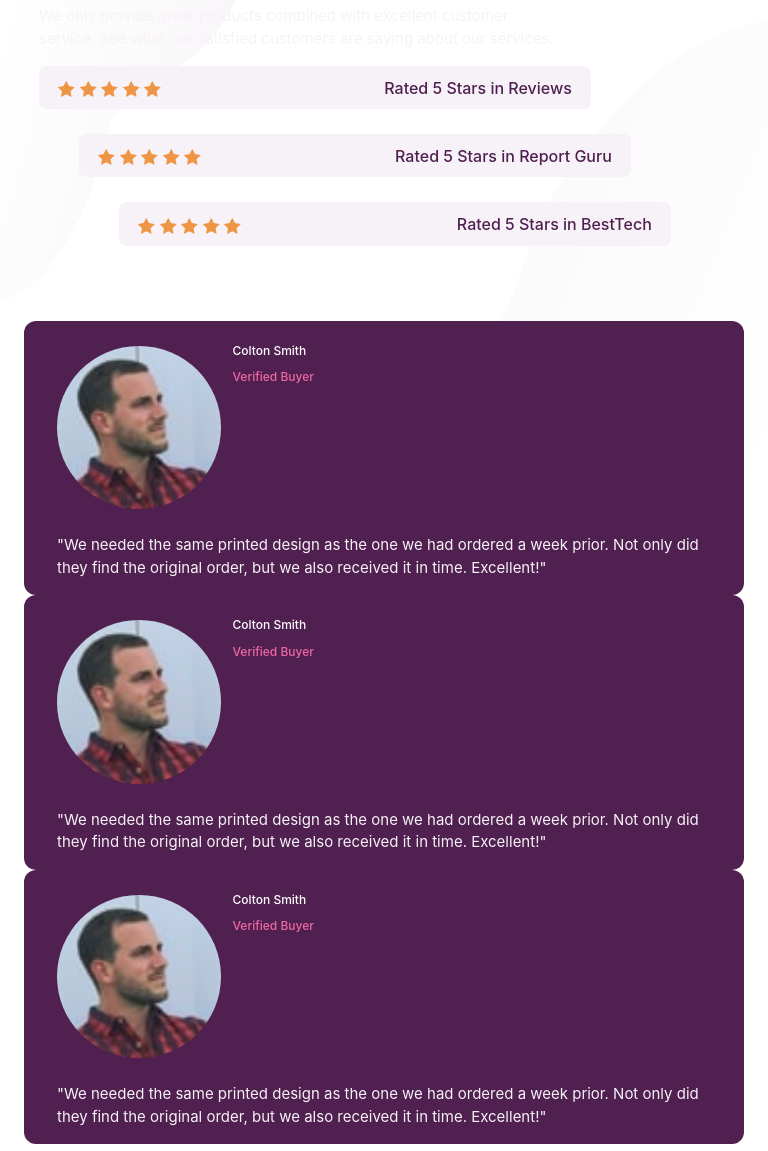
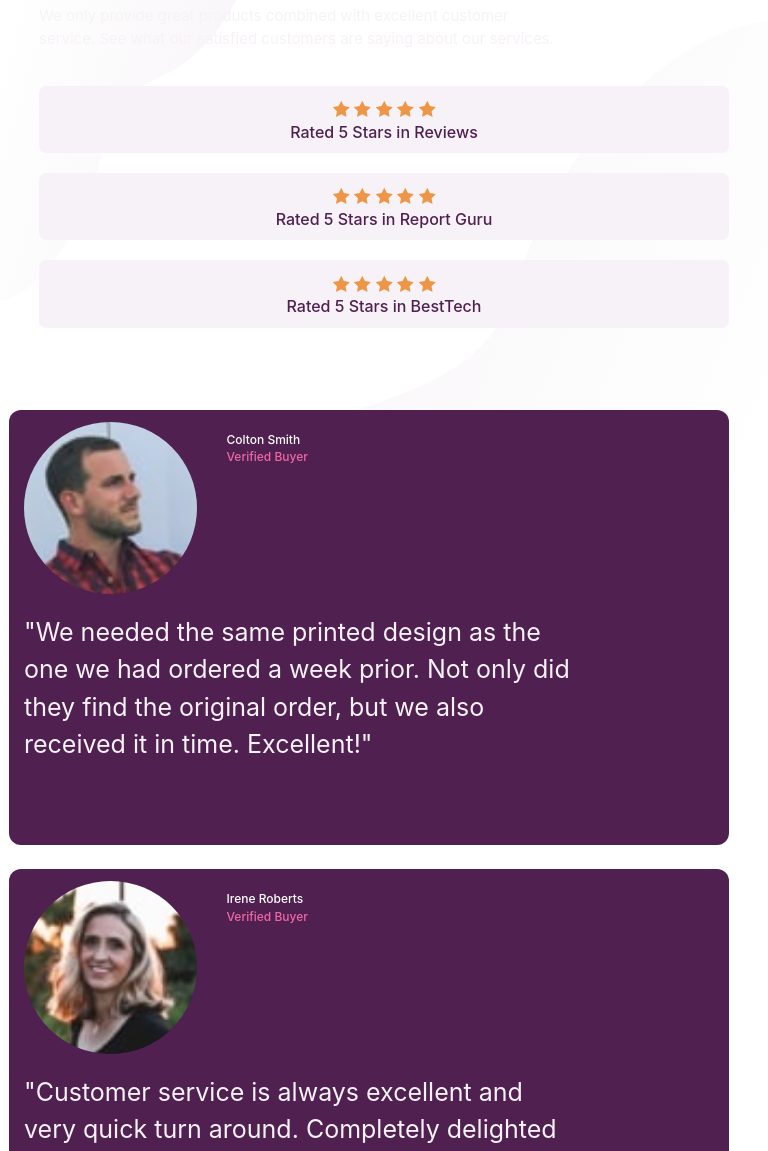
Before and after one commit to Afeez-Ola/Social-media-template, a plain HTML site: page index.html in a window 768 px wide. Shown: the part 149-1300 px from the top of the page. Drawn offline with Linux system fonts and the light colour scheme.

Commit message:
🎨 IMPROVE:

```diff
--- a/css/styles.css
+++ b/css/styles.css
@@ -63,7 +63,6 @@ h6 {
 
 .heading {
     margin: 50px auto;
-    /* margin-bottom: 50px; */
 }
 
 .product-text {
@@ -105,6 +104,52 @@ h6 {
     margin-left: 80px;
 }
 
+@media (max-width: 900px) {
+    .rating-box {
+        width: 100%;
+        flex-direction: column;
+    }
+    .one,
+    .two,
+    .three {
+        /* margin-left: 0; */
+        margin: 20px auto;
+    }
+}
+
+.reviews {
+    display: flex;
+    justify-content: center;
+    align-items: center;
+}
+
+@media (max-width: 900px) {
+    .reviews {
+        margin: auto;
+    }
+    .review {
+        margin: auto;
+    }
+    .name h6 {
+        font-size: 16px;
+    }
+    .profile span {
+        font-size: 16px;
+    }
+}
+
+@media (min-width: 700px) and (max-width: 900px) {
+    .review {
+        max-width: 600px;
+        margin: 12px auto;
+        padding-bottom: 3rem;
+    }
+    .notes p {
+        width: 80%;
+        font-size: 25px;
+    }
+}
+
 .review {
     background-color: var(--Very_Dark_Magenta);
     border-radius: 12px;
@@ -114,13 +159,19 @@ h6 {
 .review .profile {
     margin: 25px 18px;
     display: flex;
+    flex-direction: column;
 }
 
-.profile img {
+.review .profiler {
+    display: flex;
+}
+
+.review .profiler img {
     width: 25%;
     height: 25%;
     border-radius: 50%;
     margin-right: 12px;
+    margin-top: 12px;
 }
 
 .name h6 {
@@ -130,7 +181,7 @@ h6 {
     line-height: 80%;
 }
 
-.name span {
+.profile span {
     font-weight: 500;
     color: var(--Soft_Pink);
     line-height: 80%;
@@ -138,5 +189,11 @@ h6 {
 }
 
 .notes {
-    margin: 0 18px;
+    margin-top: 15px;
 }
+
+.notes p {
+    font-size: 25px;
+    margin: 10 0 0 16px;
+    padding: .3rem 0 1.1rem;
+}
--- a/index.html
+++ b/index.html
@@ -71,42 +71,47 @@
         <div class="container">
             <div class="reviews row">
                 <div class="review col-lg-3 col-md-12 col-sm-12">
+                    <div class="profiler">
+                        <img src="/images/image-colton.jpg" alt="colton">
                         <div class="profile">
-                        <img src="/images/image-colton.jpg" alt="colton">
                             <div class="name">
                                 <h6>Colton Smith</h6>
-                            <span>Verified Buyer</span>
+                            </div><span>Verified Buyer</span>
                         </div>
                     </div>
+
                     <div class="notes">
                         <p>"We needed the same printed design as the one we had ordered a week prior. Not only did they find the original order, but we also received it in time. Excellent!"
                         </p>
                     </div>
                 </div>
                 <div class="review col-lg-3 col-md-12 col-sm-12">
+                    <div class="profiler">
+                        <img src="/images/image-irene.jpg" alt="irene">
                         <div class="profile">
-                        <img src="/images/image-colton.jpg" alt="colton">
                             <div class="name">
-                            <h6>Colton Smith</h6>
-                            <span>Verified Buyer</span>
-
+                                <h6>Irene Roberts </h6>
+                            </div><span>Verified Buyer</span>
                         </div>
                     </div>
+
                     <div class="notes">
-                        <p>"We needed the same printed design as the one we had ordered a week prior. Not only did they find the original order, but we also received it in time. Excellent!"
+                        <p>"Customer service is always excellent and very quick turn around. Completely delighted with the simplicity of the purchase and the speed of delivery."
                         </p>
                     </div>
                 </div>
                 <div class="review col-lg-3 col-md-12 col-sm-12">
+                    <div class="profiler">
+                        <img src="/images/image-anne.jpg" alt="anne">
                         <div class="profile">
-                        <img src="/images/image-colton.jpg" alt="colton">
                             <div class="name">
-                            <h6>Colton Smith</h6>
-                            <span>Verified Buyer</span>
+                                <h6>Anne Wallace </h6>
+                            </div><span>Verified Buyer</span>
                         </div>
                     </div>
+
                     <div class="notes">
-                        <p>"We needed the same printed design as the one we had ordered a week prior. Not only did they find the original order, but we also received it in time. Excellent!"
+                        <p>"Put an order with this company and can only praise them for the very high standard. Will definitely use them again and recommend them to everyone!"
                         </p>
                     </div>
                 </div>
@@ -114,22 +119,6 @@
         </div>
     </div>
 
-
-
-
-    <!-- .
-
-
-
-    Irene Roberts
-    Verified Buyer
-    "Customer service is always excellent and very quick turn around. Completely
-    delighted with the simplicity of the purchase and the speed of delivery."
-
-    Anne Wallace
-    Verified Buyer
-    "Put an order with this company and can only praise them for the very high
-    standard. Will definitely use them again and recommend them to everyone!" -->
 
     <!-- <div class="attribution">
         Challenge by
```
Lines whose indentation alone changed are shown as unchanged.
